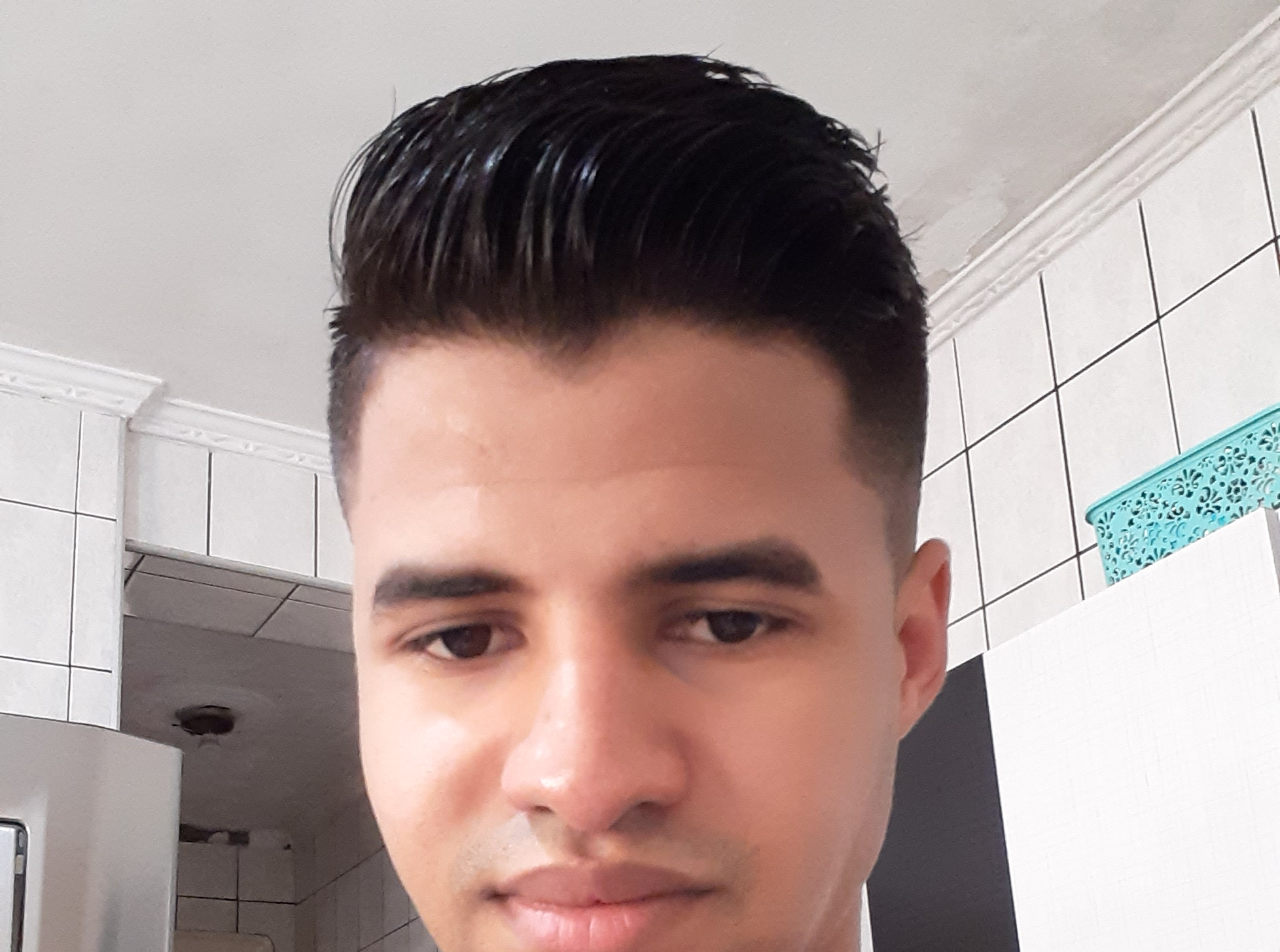
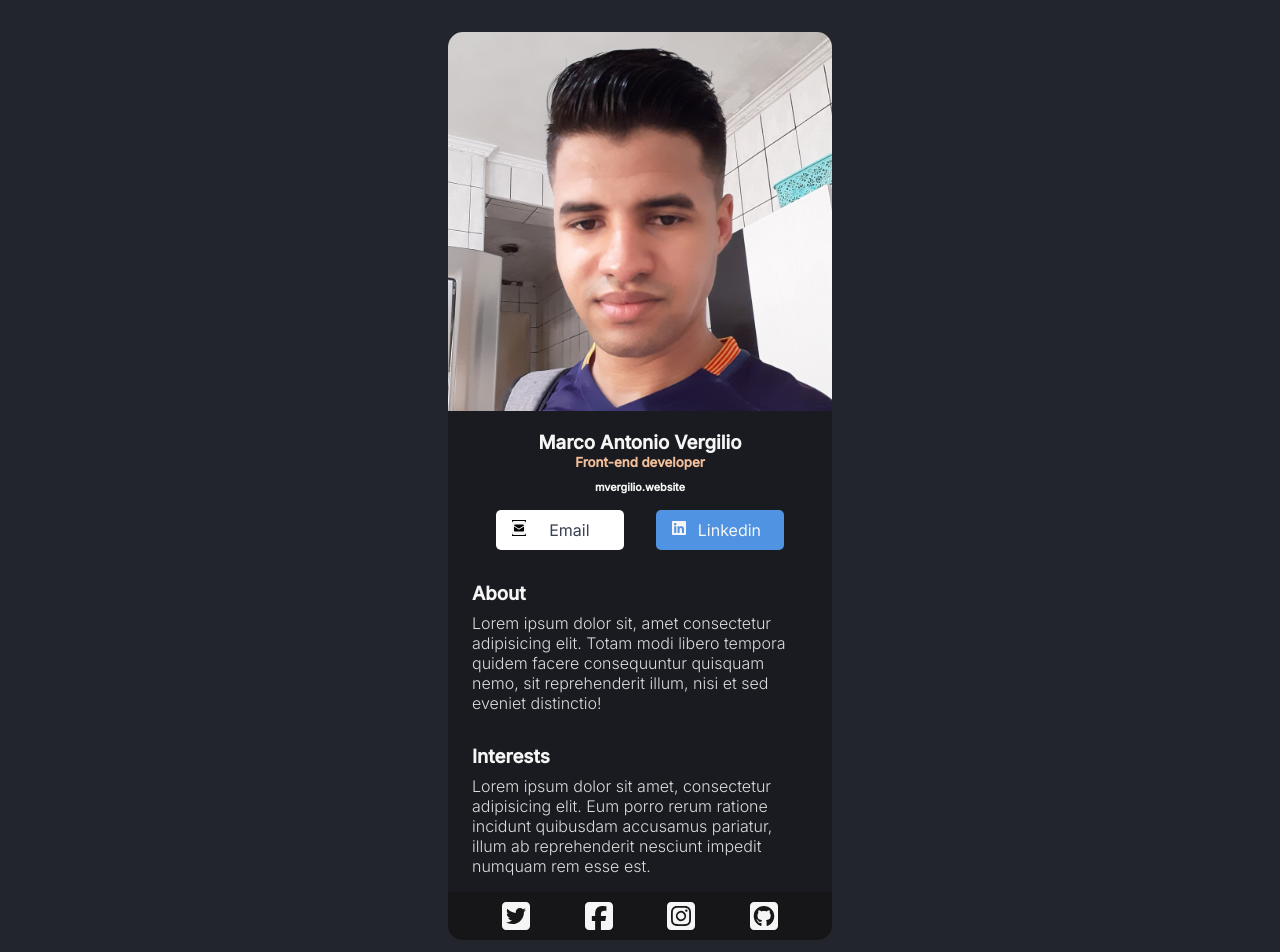
Before and after one commit to Mvergilio/React-Projects, a React (Vite) app in the folder Digital-Business-Card/: page / in a window 1280 px wide. Shown: the top 952 px of the page. Built offline with nearby package versions, Linux system fonts and the light colour scheme.

Commit message:
everything is ready

```diff
--- a/Digital-Business-Card/src/components/App.jsx
+++ b/Digital-Business-Card/src/components/App.jsx
@@ -5,6 +5,7 @@ import { library } from "@fortawesome/fontawesome-svg-core";
 import { fab } from "@fortawesome/free-brands-svg-icons";
 import { fas } from "@fortawesome/free-solid-svg-icons";
 import { faCheckSquare, faCoffee } from "@fortawesome/free-solid-svg-icons";
+import Footer from "./Footer";
 library.add(fab, fas, faCheckSquare, faCoffee);
 export default class App extends Component {
   render() {
@@ -12,6 +13,7 @@ export default class App extends Component {
       <div className="container">
         <Image />
         <MainContent />
+        <Footer />
       </div>
     );
   }
--- a/Digital-Business-Card/src/components/Footer.jsx
+++ b/Digital-Business-Card/src/components/Footer.jsx
@@ -1,12 +1,38 @@
 import React from "react";
+import { FontAwesomeIcon } from "@fortawesome/react-fontawesome";
 
-export default Footer = () => {
+const Footer = () => {
   return (
-    <div>
-      <a href="#"></a>
-      <a href="#"></a>
-      <a href="#"></a>
-      <a href="#"></a>
+    <div className="main--footer--container">
+      <a href="#">
+        <FontAwesomeIcon
+          className="main--footer-icon"
+          icon="fa-brands fa-twitter-square"
+          size="2xl"
+        />
+      </a>
+      <a href="#">
+        <FontAwesomeIcon
+          className="main--footer-icon"
+          icon="fa-brands fa-facebook-square"
+          size="2xl"
+        />
+      </a>
+      <a href="#">
+        <FontAwesomeIcon
+          className="main--footer-icon"
+          icon="fa-brands fa-instagram-square"
+          size="2xl"
+        />
+      </a>
+      <a href="#">
+        <FontAwesomeIcon
+          className="main--footer-icon"
+          icon="fa-brands fa-github-square"
+          size="2xl"
+        />
+      </a>
     </div>
   );
 };
+export default Footer;
--- a/Digital-Business-Card/src/components/Links.jsx
+++ b/Digital-Business-Card/src/components/Links.jsx
@@ -7,8 +7,9 @@ export default class Links extends Component {
       <div className="contact--links--container">
         <a className="email" href="#">
           <FontAwesomeIcon
+            icon="fa-solid fa-square-envelope"
             className="contact--link--icon-email"
-            icon="fa-solid fa-envelope"
+            pull="left"
           />
           Email
         </a>
@@ -16,6 +17,8 @@ export default class Links extends Component {
           <FontAwesomeIcon
             className="contact--link--icon-linkedin"
             icon="fa-brands fa-linkedin"
+            pull="left"
+            inverse
           />
           Linkedin
         </a>
--- a/Digital-Business-Card/style.css
+++ b/Digital-Business-Card/style.css
@@ -69,9 +69,7 @@ img {
   background-color: #5093e2;
 }
 .contact--link--icon-email {
-  font-size: 1rem;
-  margin-right: 1.5rem;
-  color: black;
+  background-color: black;
 }
 
 .info {
@@ -84,3 +82,53 @@ img {
   color: #dcdcdc;
   font-weight: 300;
 }
+
+.main--footer--container {
+  background-color: #161619;
+  width: 100%;
+  display: flex;
+  justify-content: space-evenly;
+  align-items: center;
+  height: 3rem;
+}
+.main--footer--container a {
+  width: auto;
+}
+
+@media only screen and (min-width: 500px) {
+  .container {
+    width: 80vw;
+  }
+}
+
+@media only screen and (min-width: 600px) {
+  .container {
+    border-radius: 15px;
+    margin: 2rem auto;
+    width: 60vw;
+  }
+  .img--container {
+    border-radius: 15px;
+  }
+  .img--container img {
+    border-top-left-radius: 15px;
+    border-top-right-radius: 15px;
+  }
+  .main--footer--container {
+    border-bottom-left-radius: 15px;
+    border-bottom-right-radius: 15px;
+  }
+}
+@media only screen and (min-width: 700px) {
+  .container {
+    width: 45vw;
+  }
+  .contact--links--container a {
+    width: 8rem;
+  }
+}
+@media only screen and (min-width: 1000px) {
+  .container {
+    width: 30vw;
+  }
+}
```
Also changed, not shown: Digital-Business-Card/src/images/profile-picture.jpg.
